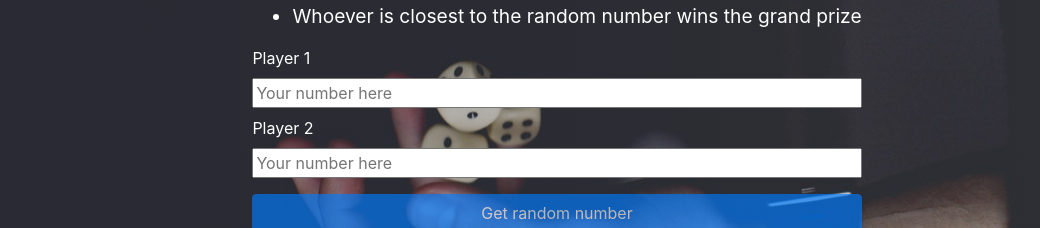
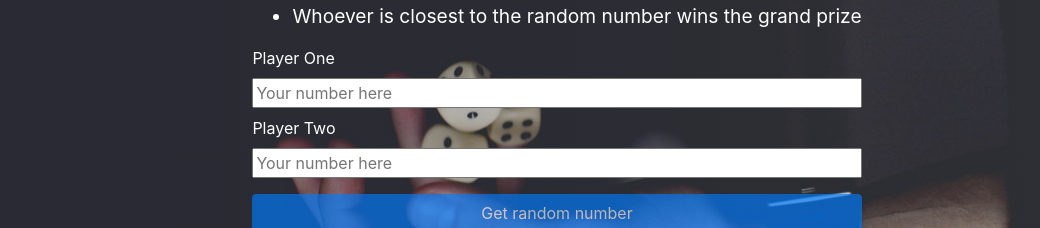
Before and after one commit to Wesssz/angular-zero-to-hundred, an Angular app: page / in a window 1280 px wide. Shown: the part 351-579 px from the top of the page, without its empty margins (83-1123 px from the left). Built offline with nearby package versions, Linux system fonts and the light colour scheme.

Commit message:
First attempt to split code, seems to work but ugly

```diff
--- a/src/app/app.component.css
+++ b/src/app/app.component.css
@@ -13,12 +13,12 @@
   font-size: 1.2em;
 }
 
-.app-input-container :nth-child(3) {
-  padding-top: 0.5em;
+.app-button-container {
+  margin-top: 1em;
 }
 
-.app-button-container {
-  margin-top: 1em;
+.second-input {
+  margin-top: 0.5em;
 }
 
 .app-button-submit {
--- a/src/app/app.component.html
+++ b/src/app/app.component.html
@@ -13,34 +13,17 @@
       </ul>
     </div>
     <div class="d-flex flex-column app-input-container">
-      <!-- <app-player-input
-        [valChanged]="valChanged"
-        (playerNum)="(player1Num)"
+      <app-player-input
+        [playerName]="'Player One'"
+        [playerNum]="player1Num"
+        (playerNumChanged)="playerNumChanged($event, 'player1Num')"
       ></app-player-input>
       <app-player-input
-        [valChanged]="valChanged"
-        (playerNum)="(player2Num)"
-      ></app-player-input> -->
-      <label for="Player 1">Player 1</label>
-      <input
-        type="number"
-        id="Player 1"
-        [(ngModel)]="player1Num"
-        min="0"
-        max="100"
-        placeholder="Your number here"
-        (input)="valChanged()"
-      />
-      <label for="Player 2">Player 2</label>
-      <input
-        type="number"
-        id="Player 2"
-        [(ngModel)]="player2Num"
-        min="0"
-        max="100"
-        placeholder="Your number here"
-        (input)="valChanged()"
-      />
+        class="second-input"
+        [playerName]="'Player Two'"
+        [playerNum]="player2Num"
+        (playerNumChanged)="playerNumChanged($event, 'player2Num')"
+      ></app-player-input>
       <div (click)="popModal()" class="app-button-container">
         <button
           (click)="submitHandler()"
--- a/src/app/app.component.ts
+++ b/src/app/app.component.ts
@@ -34,7 +34,13 @@ export class AppComponent {
     return Math.abs(a - b);
   }
 
-  valChanged() {
+  playerNumChanged(event, variable) {
+    if (variable === 'player1Num') {
+      this.player1Num = event;
+    } else {
+      this.player2Num = event;
+    }
+    console.log(this.player1Num, this.player2Num);
     this.valCheck = this.isValid(this.player1Num, this.player2Num);
   }
 
--- a/src/app/player-input/player-input.component.css
+++ b/src/app/player-input/player-input.component.css
@@ -0,0 +1,3 @@
+.player-input {
+  width: 100%;
+}
--- a/src/app/player-input/player-input.component.html
+++ b/src/app/player-input/player-input.component.html
@@ -1,7 +1,8 @@
-<label for="Player 1">Player 1</label>
+<label [for]="playerName">{{ playerName }}</label>
 <input
+  class="d-flex player-input"
   type="number"
-  id="Player 1"
+  [id]="playerName"
   [(ngModel)]="playerNum"
   min="0"
   max="100"
--- a/src/app/player-input/player-input.component.ts
+++ b/src/app/player-input/player-input.component.ts
@@ -1,4 +1,4 @@
-import { Component, OnInit, Output, Input } from '@angular/core';
+import { Component, OnInit, Output, Input, EventEmitter } from '@angular/core';
 
 @Component({
   selector: 'app-player-input',
@@ -6,10 +6,15 @@ import { Component, OnInit, Output, Input } from '@angular/core';
   styleUrls: ['./player-input.component.css'],
 })
 export class PlayerInputComponent implements OnInit {
-  @Output() playerNum: number;
-  @Input() valChanged: Function;
+  @Input() playerName: string;
+  @Input() playerNum: string;
+  @Output() playerNumChanged: EventEmitter<string> = new EventEmitter();
 
   constructor() {}
 
   ngOnInit(): void {}
+
+  valChanged() {
+    this.playerNumChanged.emit(this.playerNum);
+  }
 }
```
